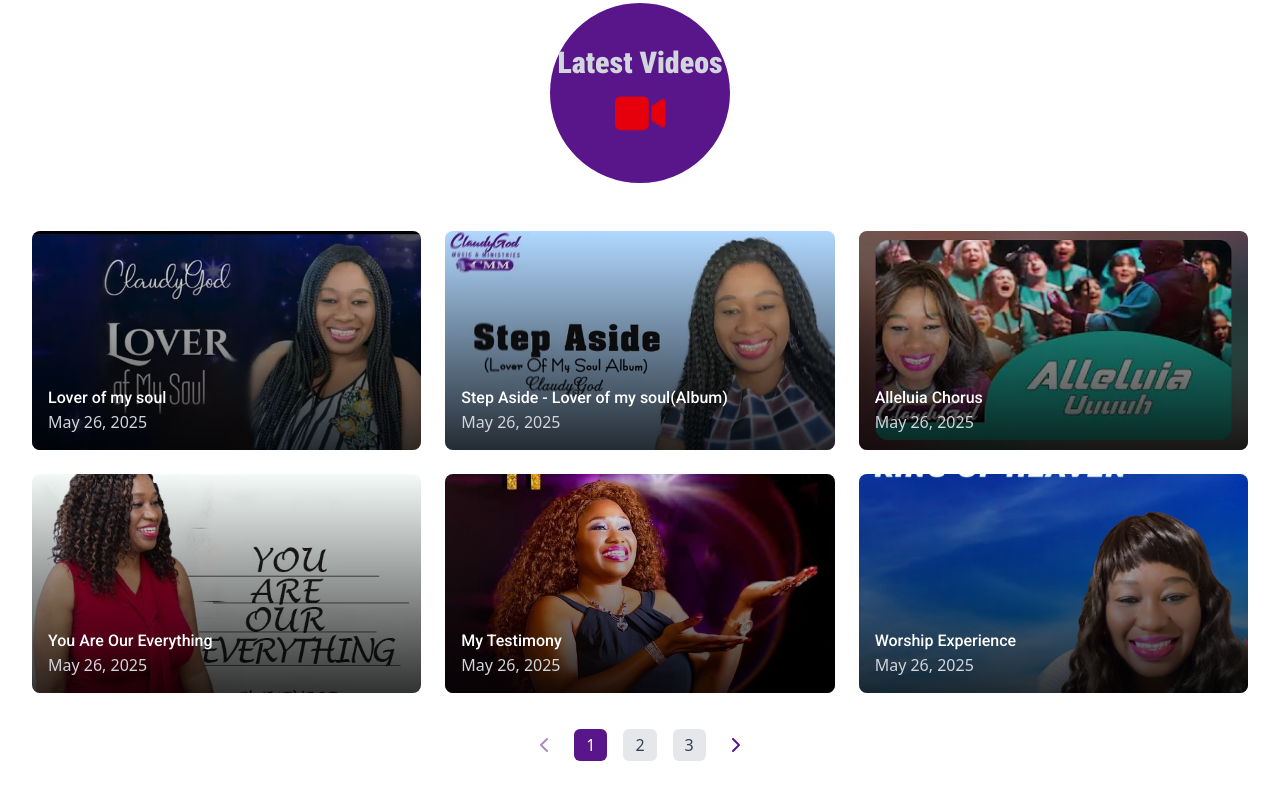
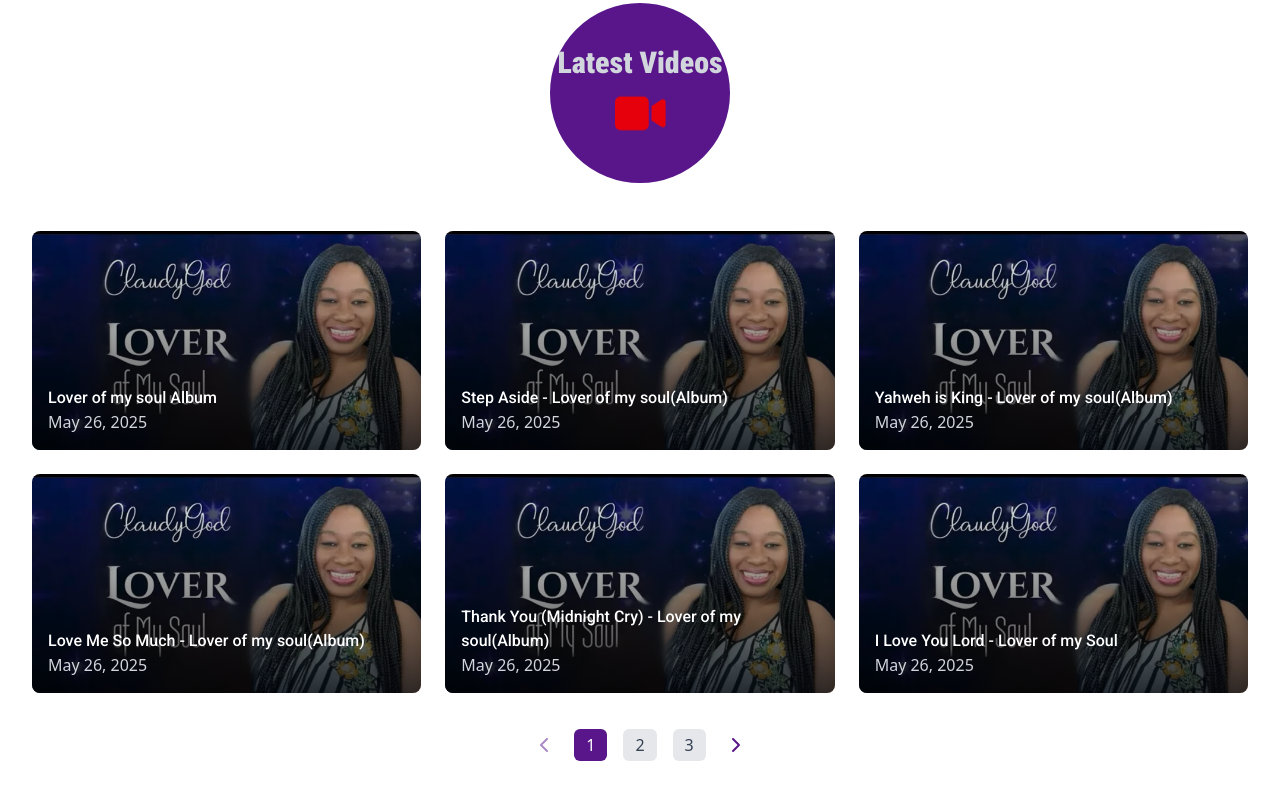
Before and after one commit to ClaudyGod-MusicMinistries/ClaudyGodWebApp, a React (Vite) app in the folder frontend/: page /videos in a window 1280 px wide. Shown: the part 614-1414 px from the top of the page. Built offline with nearby package versions, Linux system fonts and the light colour scheme.

Commit message:
videoLink-QuickFix

```diff
--- a/frontend/src/assets/index.tsx
+++ b/frontend/src/assets/index.tsx
@@ -64,6 +64,7 @@
 import ministry18 from './Ministry18.jpg';
 import ministry19 from './Ministry19.jpg';
 import ministry20 from './Ministry20.jpg';
+import VideoArt from './videoCoverArt.jpg'
 
 
 
@@ -74,5 +75,5 @@
 product2, product3, musicCover2, musicCover3,musicCover4,musicCover5,Resize_4, Resize4,Resize5,Resize1, Resize2, product4,Aud1, Aud2, AudioMack , MusicBan1, MusicBan2,
  MusicBan3, MusicBan4, musicCover1,Resize3, MusicBan5, MusicBan6, MusicBan7, MusicBan8 , Ministry1, ministry2, ministry3, ministry4,
   ministry5, ministry6, backUp, ministry7, ministry8, ministry9, ministry10, ministry11,
-   ministry12, ministry13, ministry14, ministry15,
+   ministry12, VideoArt, ministry13, ministry14, ministry15,
     ministry16, ministry17, ministry18, ministry19, ministry20}
--- a/frontend/src/pages/Videos.tsx
+++ b/frontend/src/pages/Videos.tsx
@@ -1,10 +1,9 @@
 import  { useState } from 'react';
 import { motion } from 'framer-motion';
 import { NewsletterForm } from '../components/Newsletter';
-import { MusicBan1, MusicBan2,
-   AudioMack, MusicBan3,
-  MusicBan8, Back3,
-   MusicBan5, MusicBan4,
+import { MusicBan1,
+   AudioMack,  MusicBan8, Back3,
+   MusicBan5, VideoArt,
     MusicBan6, MusicBan7 ,
     VideoBanner1, VideoBanner2,
     VideoBanner3, Back1, About1,
@@ -27,9 +26,9 @@
 const videos: VideoType[] = [
   {
     id: 1,
-    title: 'Lover of my soul',
+    title: 'Lover of my soul Album',
     thumbnail: MusicBan1,
-    youtubeId: 'UZPaupINXYI',
+    youtubeId: 'ivj5gVeTCJQ',
     category: 'music',
     description: 'Official music video for "You Are Our Everything"',
     date: new Date().toLocaleDateString('en-US', {
@@ -41,8 +40,8 @@
   {
     id: 2,
     title: 'Step Aside - Lover of my soul(Album)',
-    thumbnail: MusicBan2,
-    youtubeId: 'dQw4w9WgXcQ',
+    thumbnail: MusicBan1,
+    youtubeId: 'CSrgybysweE',
     category: 'music',
     description: 'Live worship performance of "In His Presence"',
     date: new Date().toLocaleDateString('en-US', {
@@ -53,9 +52,9 @@
   },
   {
     id: 3,
-    title: 'Alleluia Chorus',
-    thumbnail: MusicBan3,
-    youtubeId: 'GgUSNW7dpH4',
+    title: 'Yahweh is King - Lover of my soul(Album)',
+    thumbnail: MusicBan1,
+    youtubeId: 'VGjSUaUq3F8',
     category: 'music',
     description: 'Official music video for "Affirmation"',
     date: new Date().toLocaleDateString('en-US', {
@@ -66,9 +65,9 @@
   },
   {
     id: 4,
-    title: 'You Are Our Everything',
-    thumbnail: MusicBan4,
-    youtubeId: 'jkl012',
+    title: 'Love Me So Much - Lover of my soul(Album)',
+    thumbnail: MusicBan1,
+    youtubeId: 'YPJj0HonZb0',
     category: 'Concerts',
     description: 'Full Sunday worship service with special ministry',
     date: new Date().toLocaleDateString('en-US', {
@@ -79,9 +78,9 @@
   },
   {
     id: 5,
-    title: 'My Testimony',
-    thumbnail: MusicBan7,
-    youtubeId: 'mno345',
+    title: 'Thank You (Midnight Cry) - Lover of my soul(Album)',
+    thumbnail: MusicBan1,
+    youtubeId: '4i97iBmNnUA',
     category: 'Live Recordings',
     description: 'Personal testimony about God\'s grace and mercy',
     date: new Date().toLocaleDateString('en-US', {
@@ -92,9 +91,9 @@
   },
   {
     id: 6,
-    title: 'Worship Experience',
-    thumbnail: MusicBan6,
-    youtubeId: 'pqr678',
+    title: 'I Love You Lord - Lover of my Soul',
+    thumbnail: MusicBan1,
+    youtubeId: 'JCLMwST1lSg',
     category: 'Live Recordings',
     description: 'Worship Experience',
     date: new Date().toLocaleDateString('en-US', {
@@ -105,9 +104,9 @@
   },
   {
     id: 7,
-    title: 'Lover of my soul',
-    thumbnail: MusicBan5,
-    youtubeId: 'UZPaupINXYI',
+    title: 'King of Heaven - King of Heaven Album',
+    thumbnail: VideoArt,
+    youtubeId: 'W_Gfia-R3Ec',
     category: 'music',
     description: 'Official music video for "You Are Our Everything"',
     date: new Date().toLocaleDateString('en-US', {
@@ -118,9 +117,9 @@
   },
   {
     id: 8,
-    title: 'Love of My Heart - Lover of my soul(Album)',
-    thumbnail: MusicBan8,
-    youtubeId: 'dQw4w9WgXcQ',
+    title: 'There All the Time - King of Heaven Album',
+    thumbnail: VideoArt,
+    youtubeId: 'ZxOV4PVLc1U',
     category: 'music',
     description: 'Live worship performance of "In His Presence"',
     date: new Date().toLocaleDateString('en-US', {
@@ -131,9 +130,9 @@
   },
   {
     id: 9,
-    title: 'Worship Experience - 1.0',
-    thumbnail: Back3,
-    youtubeId: 'GgUSNW7dpH4',
+    title: 'Good To Me - King of heaven Album',
+    thumbnail: VideoArt,
+    youtubeId: 'NmKvR1hVc5M',
     category: 'music',
     description: 'Live Worship Session with ClaudyGod',
     date: new Date().toLocaleDateString('en-US', {
@@ -144,9 +143,9 @@
   },
   {
     id: 10,
-    title: 'You Are Our Everything',
-    thumbnail: VideoBanner1,
-    youtubeId: 'jkl012',
+    title: 'King of the Nations - King of Heaven Album',
+    thumbnail: VideoArt,
+    youtubeId: 'WfiL2fUF-8g',
     category: 'Concerts',
     description: 'Full Sunday worship service with special ministry',
     date: new Date().toLocaleDateString('en-US', {
@@ -157,9 +156,9 @@
   },
   {
     id: 11,
-    title: 'My Testimony',
-    thumbnail: VideoBanner2,
-    youtubeId: 'mno345',
+    title: 'Forever God (Dwelling Place) - King of Heaven Album',
+    thumbnail: VideoArt,
+    youtubeId: '1PjlO2sNyKk',
     category: 'Live Recordings',
     description: 'Personal testimony about God\'s grace and mercy',
     date: new Date().toLocaleDateString('en-US', {
@@ -170,9 +169,9 @@
   },
   {
     id: 12,
-    title: 'Worship Experience',
-    thumbnail: VideoBanner3,
-    youtubeId: 'pqr678',
+    title: 'Good Lord(Job Tell me) - King of Heavens Album',
+    thumbnail: VideoArt,
+    youtubeId: 'pjCP5bOzbm4',
     category: 'Live Recordings',
     description: 'Worship Experience',
     date: new Date().toLocaleDateString('en-US', {
@@ -183,9 +182,9 @@
   },
   {
     id: 13,
-    title: 'Lover of my soul',
-    thumbnail: Back1,
-    youtubeId: 'UZPaupINXYI',
+    title: 'Affirmation - Affirmation Album',
+    thumbnail: MusicBan7,
+    youtubeId: 'elAVI2DDGCM',
     category: 'music',
     description: 'Official music video for "You Are Our Everything"',
     date: new Date().toLocaleDateString('en-US', {
@@ -196,9 +195,9 @@
   },
   {
     id: 14,
-    title: 'Step Aside - Lover of my soul(Album)',
-    thumbnail: Back2,
-    youtubeId: 'dQw4w9WgXcQ',
+    title: 'We would Reign - LWe would Reign Album (Album)',
+    thumbnail: MusicBan7,
+    youtubeId: 's7XLwfhVSC0',
     category: 'music',
     description: 'Live worship performance of "In His Presence"',
     date: new Date().toLocaleDateString('en-US', {
@@ -209,9 +208,9 @@
   },
   {
     id: 15,
-    title: 'Alleluia Chorus',
-    thumbnail: Back4,
-    youtubeId: 'GgUSNW7dpH4',
+    title: 'Spirit Born Thanks - Spirit Born Album',
+    thumbnail: MusicBan7,
+    youtubeId: 'ZQvvu4Dt9LA',
     category: 'music',
     description: 'Official music video for "Affirmation"',
     date: new Date().toLocaleDateString('en-US', {
@@ -222,9 +221,9 @@
   },
   {
     id: 16,
-    title: 'You Are Our Everything',
-    thumbnail: About1,
-    youtubeId: 'jkl012',
+    title: 'You Are Our Everything - You are our Everything Album',
+    thumbnail: MusicBan7,
+    youtubeId: 'fK_tCBcnqGs',
     category: 'Concerts',
     description: 'Full Sunday worship service with special ministry',
     date: new Date().toLocaleDateString('en-US', {
@@ -235,9 +234,9 @@
   },
   {
     id: 17,
-    title: 'My Testimony',
+    title: 'I SEE YA - Gospel Rhyme',
     thumbnail: MusicBan7,
-    youtubeId: 'mno345',
+    youtubeId: 'Y-U4IvvnNTo',
     category: 'Live Recordings',
     description: 'Personal testimony about God\'s grace and mercy',
     date: new Date().toLocaleDateString('en-US', {
@@ -248,9 +247,9 @@
   },
   {
     id: 18,
-    title: 'Worship Experience',
-    thumbnail: MusicBan6,
-    youtubeId: 'pqr678',
+    title: 'O Holy Night - Claudy God Album',
+    thumbnail: MusicBan7,
+    youtubeId: 'oBRS1Uod3X8',
     category: 'Live Recordings',
     description: 'Worship Experience',
     date: new Date().toLocaleDateString('en-US', {
```
Also changed, not shown: frontend/src/assets/videoCoverArt.jpg (added).
